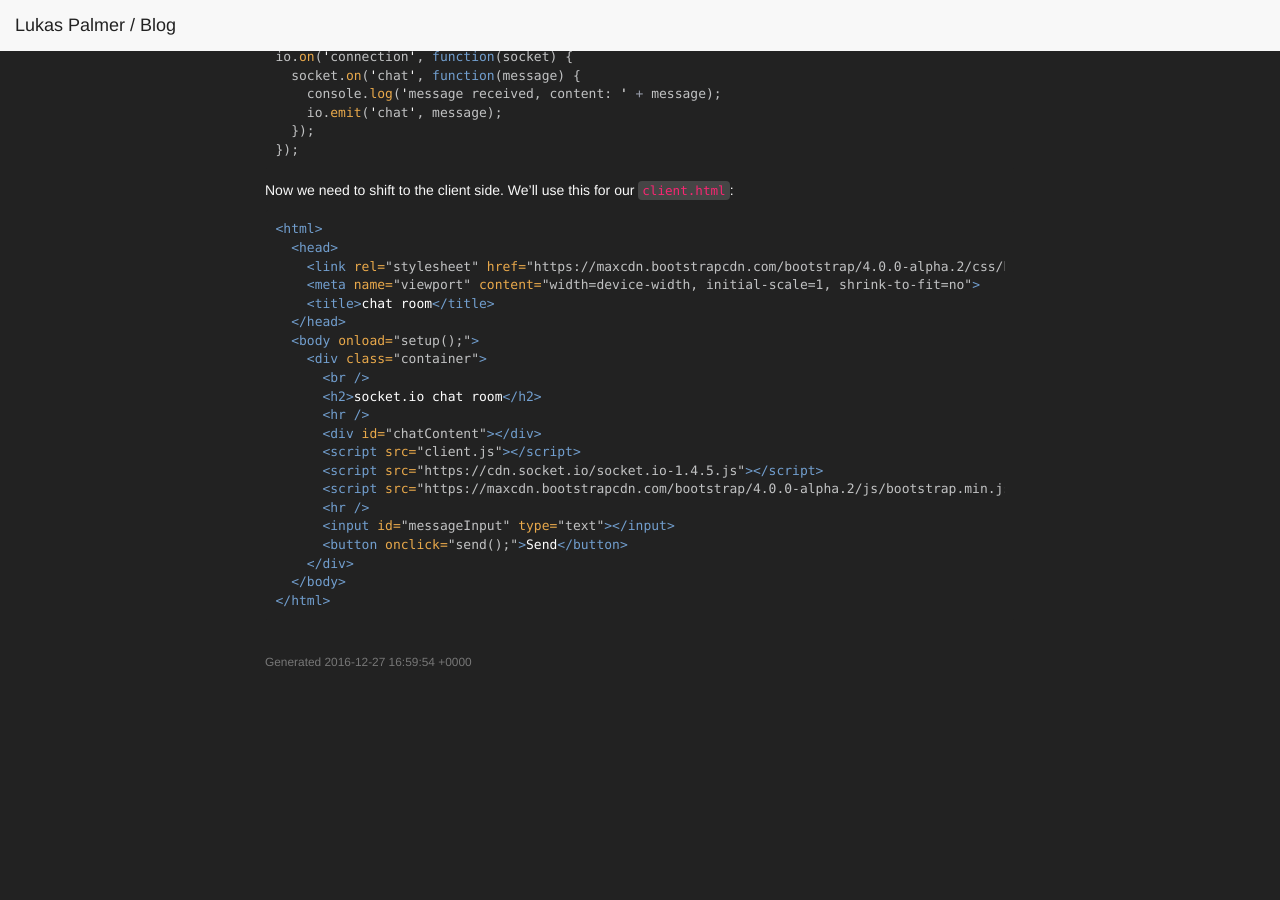
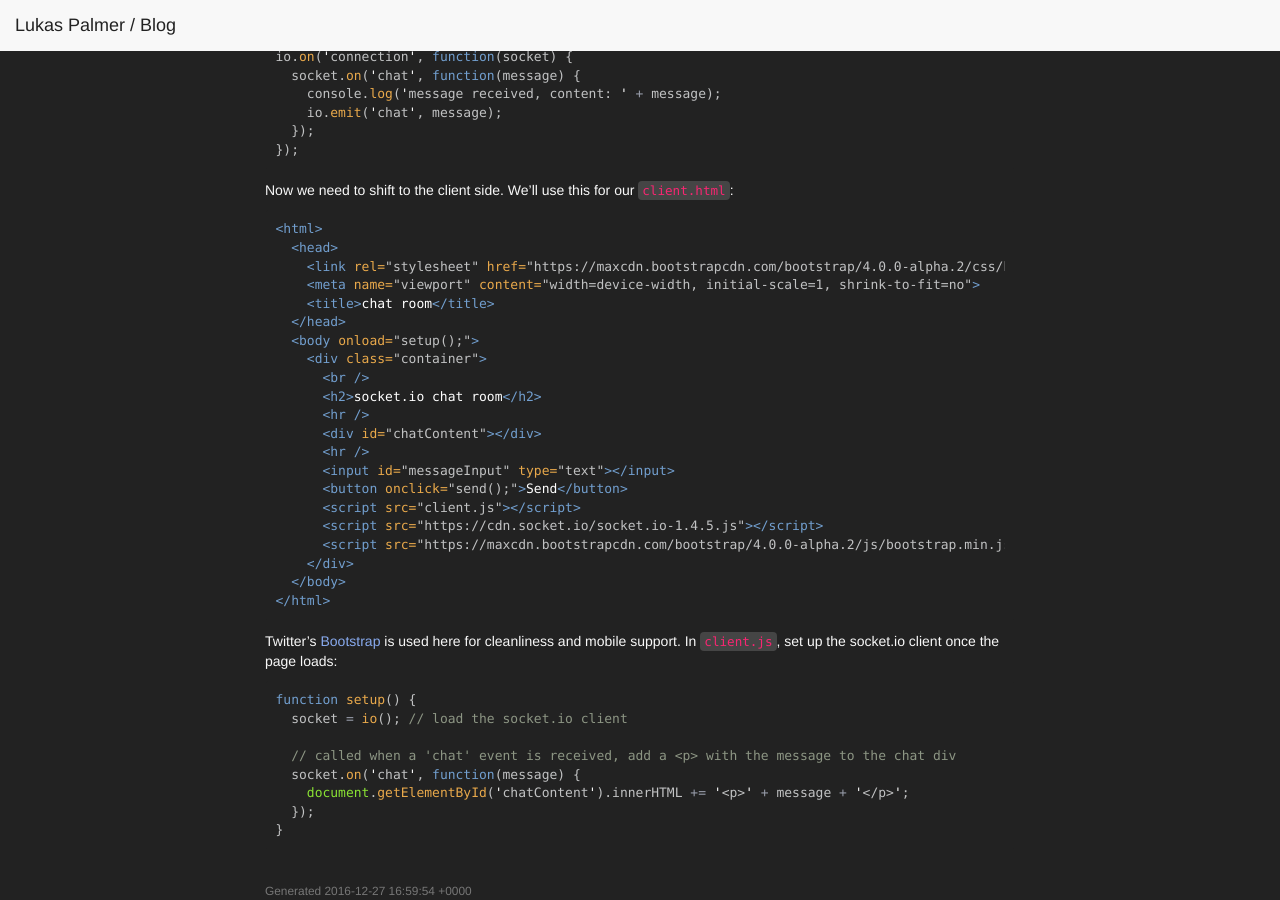
Before and after one commit to lnpalmer/lnpalmer.github.io, a Jekyll site: the page built from _posts/2016-12-23-chat.md, in a window 1280 px wide and 900 px high, scrolled down 1018 px. Built offline with Jekyll 4.4.1, drawn with Linux system fonts in a browser that asks for light colours; before the commit the page ends 1689 px from its top, so only the background shows below that.

Commit message:
socket.io chat server

```diff
--- a/_posts/2016-12-23-chat.md
+++ b/_posts/2016-12-23-chat.md
@@ -79,13 +79,26 @@ Now we need to shift to the client side. We'll use this for our `client.html`:
       <h2>socket.io chat room</h2>
       <hr />
       <div id="chatContent"></div>
+      <hr />
+      <input id="messageInput" type="text"></input>
+      <button onclick="send();">Send</button>
       <script src="client.js"></script>
       <script src="https://cdn.socket.io/socket.io-1.4.5.js"></script>
       <script src="https://maxcdn.bootstrapcdn.com/bootstrap/4.0.0-alpha.2/js/bootstrap.min.js" integrity="sha384-vZ2WRJMwsjRMW/8U7i6PWi6AlO1L79snBrmgiDpgIWJ82z8eA5lenwvxbMV1PAh7" crossorigin="anonymous"></script>
-      <hr />
-      <input id="messageInput" type="text"></input>
-      <button onclick="send();">Send</button>
     </div>
   </body>
 </html>
 ~~~
+
+Twitter's [Bootstrap](http://getbootstrap.com/) is used here for cleanliness and mobile support. In `client.js`, set up the socket.io client once the page loads:
+
+~~~ js
+function setup() {
+  socket = io(); // load the socket.io client
+
+  // called when a 'chat' event is received, add a <p> with the message to the chat div
+  socket.on('chat', function(message) {
+    document.getElementById('chatContent').innerHTML += '<p>' + message + '</p>';
+  });
+}
+~~~
```
